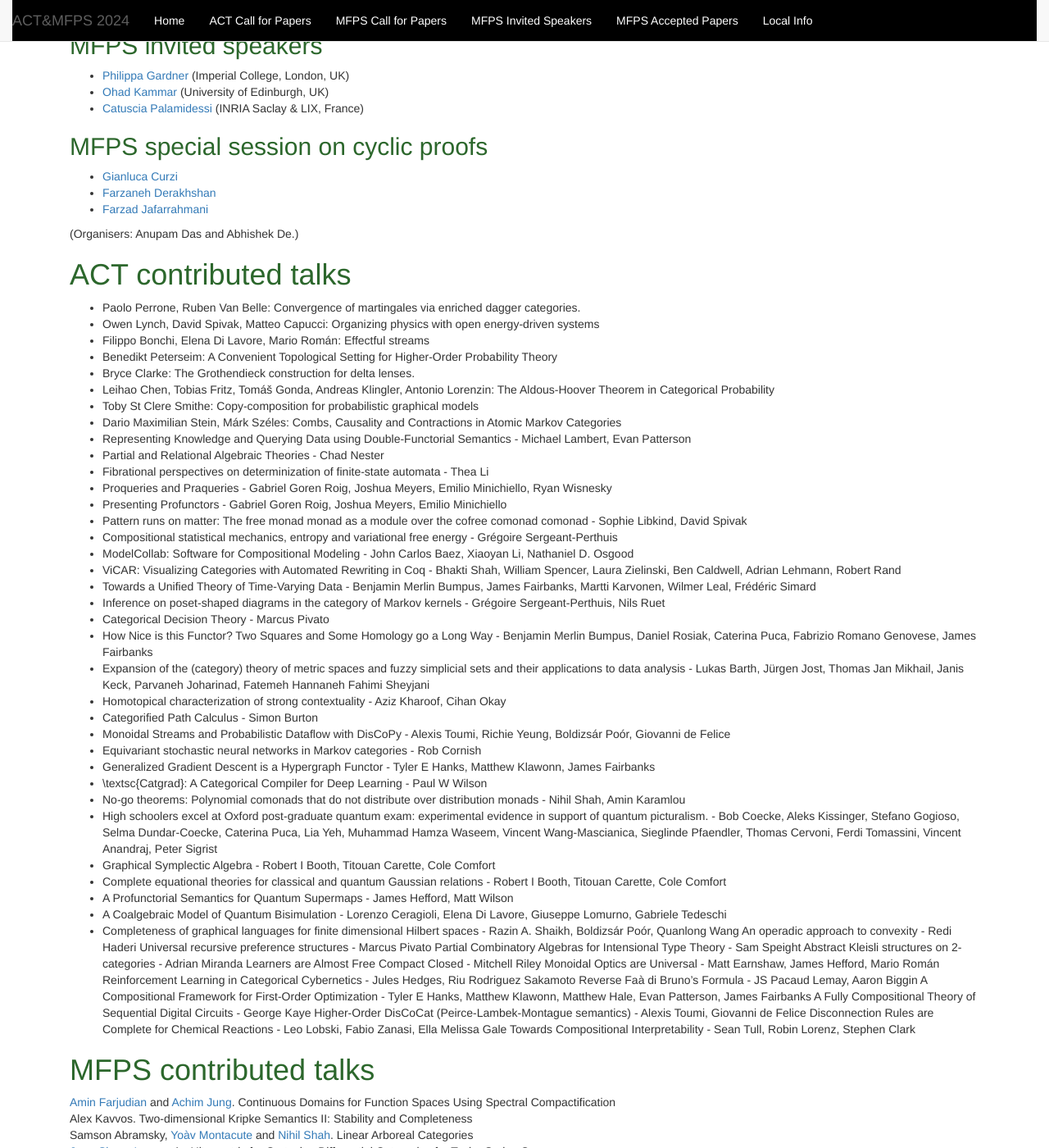
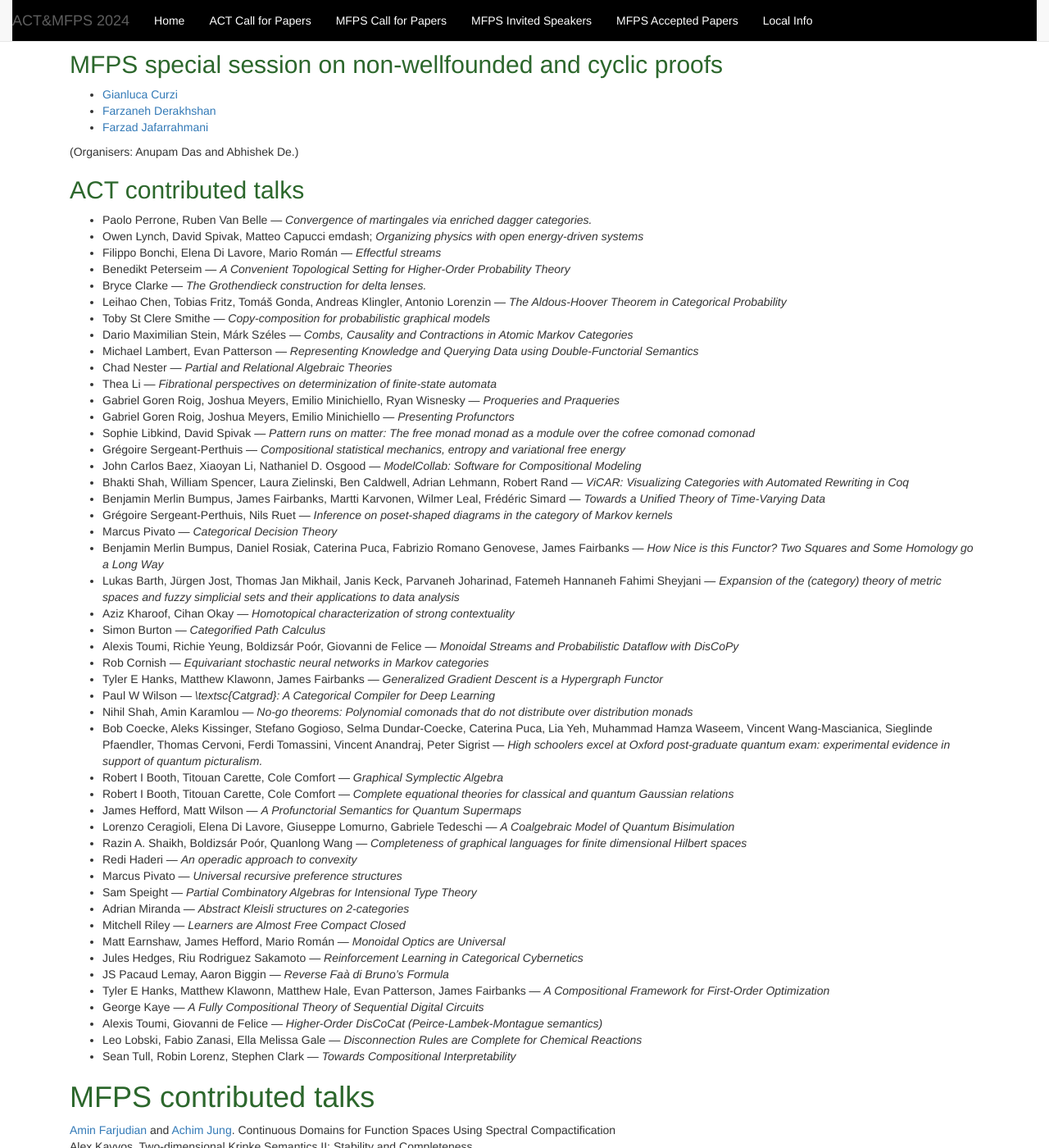
Before and after one commit to oxford24/oxford24.github.io, a Jekyll site: the page built from all-talks.md, in a window 1280 px wide and 1400 px high, scrolled down 562 px. Shown: the whole window at 82% size. Built offline with Jekyll 4.4.1, drawn with Linux system fonts in a browser that asks for light colours; some of the changed text lies outside the part shown.

Commit message:
Update all-talks.md

```diff
--- a/all-talks.md
+++ b/all-talks.md
@@ -26,7 +21,7 @@ layout: actmfps
 * [Ohad Kammar](https://denotational.co.uk) (University of Edinburgh, UK)
 * [Catuscia Palamidessi](http://www.lix.polytechnique.fr/~catuscia/) (INRIA Saclay & LIX, France)
 
-## MFPS special session on cyclic proofs
+## MFPS special session on non-wellfounded and cyclic proofs
 
 * [Gianluca Curzi](https://gianlucacurzi.com/ )
 * [Farzaneh Derakhshan](http://gauss.cs.iit.edu/~fderakhshan/ )
@@ -34,56 +29,56 @@ layout: actmfps
 
 (Organisers: Anupam Das and Abhishek De.)
 
-# ACT contributed talks
+## ACT contributed talks
 
-* Paolo Perrone, Ruben Van Belle: Convergence of martingales via enriched dagger categories.
-* Owen Lynch, David Spivak, Matteo Capucci: Organizing physics with open energy-driven systems
-* Filippo Bonchi, Elena Di Lavore, Mario Román: Effectful streams
-* Benedikt Peterseim: A Convenient Topological Setting for Higher-Order Probability Theory
-* Bryce Clarke:	The Grothendieck construction for delta lenses.
-* Leihao Chen, Tobias Fritz, Tomáš Gonda, Andreas Klingler, Antonio Lorenzin: The Aldous-Hoover Theorem in Categorical Probability
-* Toby St Clere Smithe: Copy-composition for probabilistic graphical models
-* Dario Maximilian Stein, Márk Széles: Combs, Causality and Contractions in Atomic Markov Categories
-* Representing Knowledge and Querying Data using Double-Functorial Semantics - Michael Lambert, Evan Patterson
-* Partial and Relational Algebraic Theories - Chad Nester
-* Fibrational perspectives on determinization of finite-state automata - Thea Li
-* Proqueries and Praqueries - Gabriel Goren Roig, Joshua Meyers, Emilio Minichiello, Ryan Wisnesky
-* Presenting Profunctors - Gabriel Goren Roig, Joshua Meyers, Emilio Minichiello
-* Pattern runs on matter: The free monad monad as a module over the cofree comonad comonad - Sophie Libkind, David Spivak
-* Compositional statistical mechanics, entropy and variational free energy - Grégoire Sergeant-Perthuis
-* ModelCollab: Software for Compositional Modeling - John Carlos Baez, Xiaoyan Li, Nathaniel D. Osgood
-* ViCAR: Visualizing Categories with Automated Rewriting in Coq - Bhakti Shah, William Spencer, Laura Zielinski, Ben Caldwell, Adrian Lehmann, Robert Rand
-* Towards a Unified Theory of Time-Varying Data - Benjamin Merlin Bumpus, James Fairbanks, Martti Karvonen, Wilmer Leal, Frédéric Simard
-* Inference on poset-shaped diagrams in the category of Markov kernels - Grégoire Sergeant-Perthuis, Nils Ruet
-* Categorical Decision Theory - Marcus Pivato
-* How Nice is this Functor? Two Squares and Some Homology go a Long Way - Benjamin Merlin Bumpus, Daniel Rosiak, Caterina Puca, Fabrizio Romano Genovese, James Fairbanks
-* Expansion of the (category) theory of metric spaces and fuzzy simplicial sets and their applications to data analysis - Lukas Barth, Jürgen Jost, Thomas Jan Mikhail, Janis Keck, Parvaneh Joharinad, Fatemeh Hannaneh Fahimi Sheyjani
-* Homotopical characterization of strong contextuality - Aziz Kharoof, Cihan Okay
-* Categorified Path Calculus - Simon Burton
-* Monoidal Streams and Probabilistic Dataflow with DisCoPy - Alexis Toumi, Richie Yeung, Boldizsár Poór, Giovanni de Felice
-* Equivariant stochastic neural networks in Markov categories - Rob Cornish
-* Generalized Gradient Descent is a Hypergraph Functor - Tyler E Hanks, Matthew Klawonn, James Fairbanks
-* \textsc{Catgrad}: A Categorical Compiler for Deep Learning - Paul W Wilson
-* No-go theorems: Polynomial comonads that do not distribute over distribution monads - Nihil Shah, Amin Karamlou
-* High schoolers excel at Oxford post-graduate quantum exam: experimental evidence in support of quantum picturalism. - Bob Coecke, Aleks Kissinger, Stefano Gogioso, Selma Dundar-Coecke, Caterina Puca, Lia Yeh, Muhammad Hamza Waseem, Vincent Wang-Mascianica, Sieglinde Pfaendler, Thomas Cervoni, Ferdi Tomassini, Vincent Anandraj, Peter Sigrist
-* Graphical Symplectic Algebra - Robert I Booth, Titouan Carette, Cole Comfort
-* Complete equational theories for classical and quantum Gaussian relations - Robert I Booth, Titouan Carette, Cole Comfort
-* A Profunctorial Semantics for Quantum Supermaps - James Hefford, Matt Wilson
-* A Coalgebraic Model of Quantum Bisimulation - Lorenzo Ceragioli, Elena Di Lavore, Giuseppe Lomurno, Gabriele Tedeschi
-* Completeness of graphical languages for finite dimensional Hilbert spaces - Razin A. Shaikh, Boldizsár Poór, Quanlong Wang
-An operadic approach to convexity - Redi Haderi
-Universal recursive preference structures - Marcus Pivato
-Partial Combinatory Algebras for Intensional Type Theory - Sam Speight
-Abstract Kleisli structures on 2-categories - Adrian Miranda
-Learners are Almost Free Compact Closed - Mitchell Riley
-Monoidal Optics are Universal - Matt Earnshaw, James Hefford, Mario Román
-Reinforcement Learning in Categorical Cybernetics - Jules Hedges, Riu Rodriguez Sakamoto
-Reverse Faà di Bruno's Formula - JS Pacaud Lemay, Aaron Biggin
-A Compositional Framework for First-Order Optimization - Tyler E Hanks, Matthew Klawonn, Matthew Hale, Evan Patterson, James Fairbanks
-A Fully Compositional Theory of Sequential Digital Circuits - George Kaye
-Higher-Order DisCoCat (Peirce-Lambek-Montague semantics) - Alexis Toumi, Giovanni de Felice
-Disconnection Rules are Complete for Chemical Reactions - Leo Lobski, Fabio Zanasi, Ella Melissa Gale
-Towards Compositional Interpretability - Sean Tull, Robin Lorenz, Stephen Clark
+* Paolo Perrone, Ruben Van Belle &mdash; _Convergence of martingales via enriched dagger categories._
+* Owen Lynch, David Spivak, Matteo Capucci emdash; _Organizing physics with open energy-driven systems_
+* Filippo Bonchi, Elena Di Lavore, Mario Román &mdash; _Effectful streams_
+* Benedikt Peterseim &mdash; _A Convenient Topological Setting for Higher-Order Probability Theory_
+* Bryce Clarke &mdash; _The Grothendieck construction for delta lenses._
+* Leihao Chen, Tobias Fritz, Tomáš Gonda, Andreas Klingler, Antonio Lorenzin &mdash; _The Aldous-Hoover Theorem in Categorical Probability_
+* Toby St Clere Smithe &mdash; _Copy-composition for probabilistic graphical models_
+* Dario Maximilian Stein, Márk Széles &mdash; _Combs, Causality and Contractions in Atomic Markov Categories_
+* Michael Lambert, Evan Patterson &mdash; _Representing Knowledge and Querying Data using Double-Functorial Semantics_
+* Chad Nester &mdash; _Partial and Relational Algebraic Theories_
+* Thea Li &mdash; _Fibrational perspectives on determinization of finite-state automata_
+* Gabriel Goren Roig, Joshua Meyers, Emilio Minichiello, Ryan Wisnesky &mdash; _Proqueries and Praqueries_
+* Gabriel Goren Roig, Joshua Meyers, Emilio Minichiello &mdash; _Presenting Profunctors_
+* Sophie Libkind, David Spivak  &mdash; _Pattern runs on matter: The free monad monad as a module over the cofree comonad comonad_
+* Grégoire Sergeant-Perthuis &mdash; _Compositional statistical mechanics, entropy and variational free energy_
+* John Carlos Baez, Xiaoyan Li, Nathaniel D. Osgood  &mdash; _ModelCollab: Software for Compositional Modeling_
+* Bhakti Shah, William Spencer, Laura Zielinski, Ben Caldwell, Adrian Lehmann, Robert Rand  &mdash; _ViCAR: Visualizing Categories with Automated Rewriting in Coq_
+* Benjamin Merlin Bumpus, James Fairbanks, Martti Karvonen, Wilmer Leal, Frédéric Simard  &mdash; _Towards a Unified Theory of Time-Varying Data_
+* Grégoire Sergeant-Perthuis, Nils Ruet  &mdash; _Inference on poset-shaped diagrams in the category of Markov kernels_
+* Marcus Pivato &mdash; _Categorical Decision Theory_
+* Benjamin Merlin Bumpus, Daniel Rosiak, Caterina Puca, Fabrizio Romano Genovese, James Fairbanks  &mdash; _How Nice is this Functor? Two Squares and Some Homology go a Long Way_
+* Lukas Barth, Jürgen Jost, Thomas Jan Mikhail, Janis Keck, Parvaneh Joharinad, Fatemeh Hannaneh Fahimi Sheyjani  &mdash; _Expansion of the (category) theory of metric spaces and fuzzy simplicial sets and their applications to data analysis_
+* Aziz Kharoof, Cihan Okay &mdash; _Homotopical characterization of strong contextuality_
+* Simon Burton &mdash; _Categorified Path Calculus_
+* Alexis Toumi, Richie Yeung, Boldizsár Poór, Giovanni de Felice &mdash; _Monoidal Streams and Probabilistic Dataflow with DisCoPy_
+* Rob Cornish &mdash; _Equivariant stochastic neural networks in Markov categories_
+* Tyler E Hanks, Matthew Klawonn, James Fairbanks   &mdash; _Generalized Gradient Descent is a Hypergraph Functor_
+* Paul W Wilson &mdash; _\textsc{Catgrad}: A Categorical Compiler for Deep Learning_
+* Nihil Shah, Amin Karamlou  &mdash; _No-go theorems: Polynomial comonads that do not distribute over distribution monads_
+* Bob Coecke, Aleks Kissinger, Stefano Gogioso, Selma Dundar-Coecke, Caterina Puca, Lia Yeh, Muhammad Hamza Waseem, Vincent Wang-Mascianica, Sieglinde Pfaendler, Thomas Cervoni, Ferdi Tomassini, Vincent Anandraj, Peter Sigrist &mdash; _High schoolers excel at Oxford post-graduate quantum exam: experimental evidence in support of quantum picturalism._
+* Robert I Booth, Titouan Carette, Cole Comfort &mdash; _Graphical Symplectic Algebra_
+* Robert I Booth, Titouan Carette, Cole Comfort &mdash; _Complete equational theories for classical and quantum Gaussian relations_
+* James Hefford, Matt Wilson &mdash; _A Profunctorial Semantics for Quantum Supermaps_
+* Lorenzo Ceragioli, Elena Di Lavore, Giuseppe Lomurno, Gabriele Tedeschi &mdash; _A Coalgebraic Model of Quantum Bisimulation_
+* Razin A. Shaikh, Boldizsár Poór, Quanlong Wang  &mdash; _Completeness of graphical languages for finite dimensional Hilbert spaces_
+* Redi Haderi &mdash; _An operadic approach to convexity_
+* Marcus Pivato &mdash; _Universal recursive preference structures_
+* Sam Speight  &mdash; _Partial Combinatory Algebras for Intensional Type Theory_
+* Adrian Miranda &mdash; _Abstract Kleisli structures on 2-categories_
+* Mitchell Riley &mdash; _Learners are Almost Free Compact Closed_
+* Matt Earnshaw, James Hefford, Mario Román  &mdash; _Monoidal Optics are Universal_
+* Jules Hedges, Riu Rodriguez Sakamoto  &mdash; _Reinforcement Learning in Categorical Cybernetics_
+* JS Pacaud Lemay, Aaron Biggin  &mdash; _Reverse Faà di Bruno's Formula_
+* Tyler E Hanks, Matthew Klawonn, Matthew Hale, Evan Patterson, James Fairbanks  &mdash; _A Compositional Framework for First-Order Optimization_
+* George Kaye &mdash; _A Fully Compositional Theory of Sequential Digital Circuits_
+* Alexis Toumi, Giovanni de Felice  &mdash; _Higher-Order DisCoCat (Peirce-Lambek-Montague semantics)_
+* Leo Lobski, Fabio Zanasi, Ella Melissa Gale  &mdash; _Disconnection Rules are Complete for Chemical Reactions_
+* Sean Tull, Robin Lorenz, Stephen Clark  &mdash; _Towards Compositional Interpretability_
 
 # MFPS contributed talks
 
```
Also changed, not shown: other parts of all-talks.md (+0 -5 lines).
